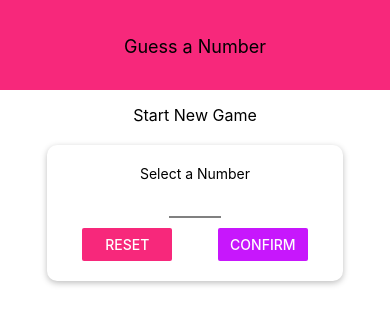
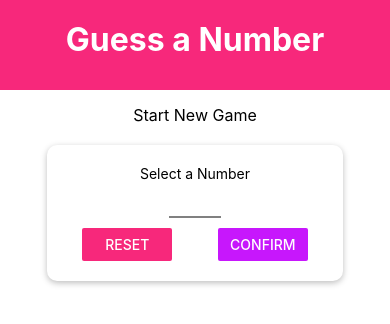
Before and after one commit to HalukYILDIZ/Guess-A-Number, a React Native app: screen / in a window 390 px wide. Shown: the top 324 px of the page. Built offline with nearby package versions, Linux system fonts and the light colour scheme.

Commit message:
Image added

```diff
--- a/App.js
+++ b/App.js
@@ -16,6 +16,7 @@ const App = () => {
 
   const newGameStarter = () => {
     setUserNumber(null);
+    setGuessRounds(0);
   };
 
   const gameOverHandler = numOfRounds => {
@@ -39,7 +40,7 @@ const App = () => {
 
   return (
     <View style={styles.screen}>
-      <Header title="Guess a Number" />
+      <Header style={styles.header} title="Guess a Number" />
       {content}
     </View>
   );
@@ -49,6 +50,9 @@ const styles = StyleSheet.create({
   screen: {
     flex: 1,
   },
+  header: {
+    fontSize: 32,
+  },
 });
 
 export default App;
--- a/components/Header.js
+++ b/components/Header.js
@@ -6,7 +6,7 @@ import Colors from '../constants/colors';
 const Header = props => {
   return (
     <View style={styles.header}>
-      <Text style={styles.headerTitle}>{props.title}</Text>
+      <Text style={{...styles.headerTitle, ...props.style}}>{props.title}</Text>
     </View>
   );
 };
@@ -15,13 +15,16 @@ const styles = StyleSheet.create({
   header: {
     width: '100%',
     height: 90,
-    paddingTop: 36,
+    paddingTop: 20,
+    padding: 18,
     backgroundColor: Colors.primary,
     alignItems: 'center',
   },
   headerTitle: {
     color: 'black',
     fontSize: 18,
+    fontWeight: 'bold',
+    color: 'white',
   },
 });
 
--- a/screens/GameOverScreen.js
+++ b/screens/GameOverScreen.js
@@ -1,12 +1,17 @@
 import React from 'react';
-import {View, Button, Text, StyleSheet} from 'react-native';
+import {View, Button, Text, StyleSheet, Image} from 'react-native';
 
 const GameOverScreen = props => {
   return (
     <View style={styles.screen}>
-      <Text>The Game is Over</Text>
-      <Text>{props.roundsNumber}</Text>
-      <Text>{props.userNumber}</Text>
+      <Text style={styles.text}>The Game is Over</Text>
+      <Image
+        source={require('../assets/images.png')}
+        style={styles.image}
+        resizeMode="center"
+      />
+      <Text style={styles.text}>Rounds Number is {props.roundsNumber}</Text>
+      <Text style={styles.text}>UserNumber was {props.userNumber}</Text>
       <Button title="New Game" onPress={props.newGameStarter} />
     </View>
   );
@@ -18,6 +23,13 @@ const styles = StyleSheet.create({
     alignItems: 'center',
     justifyContent: 'center',
   },
+  image: {
+    width: '80%',
+  },
+  text: {
+    marginBottom: 10,
+    fontSize: 20,
+  },
 });
 
 export default GameOverScreen;
--- a/screens/GameScreen.js
+++ b/screens/GameScreen.js
@@ -57,7 +57,7 @@ const GameScreen = props => {
   };
   return (
     <View style={styles.container}>
-      <Text>Oppenent's Guess</Text>
+      <Text style={styles.text}>Oppenent's Guess</Text>
       <NumberContainer>{currentGuess}</NumberContainer>
       <Card style={styles.buttonContainer}>
         <Button title="LOWER" onPress={nextGuessHandler.bind(this, 'lower')} />
@@ -83,6 +83,7 @@ const styles = StyleSheet.create({
     width: 300,
     maxWidth: '80%',
   },
+  text: {},
 });
 
 export default GameScreen;
```
Also changed, not shown: assets/images.png (added).
